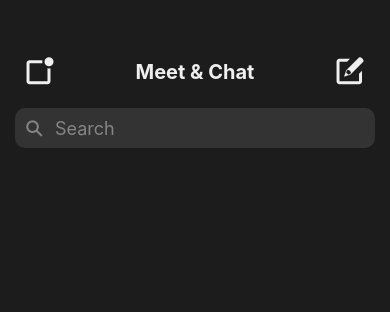
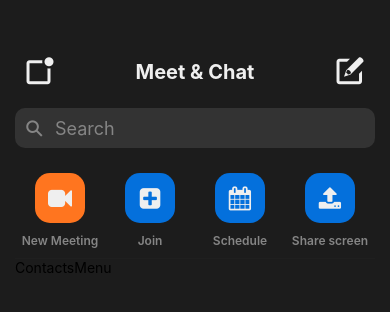
Before and after one commit to software-developer-yamin/Zoom-Clone-with-React-Native, a React Native app: screen / in a window 390 px wide. Shown: the top 312 px of the page. Built offline with nearby package versions, Linux system fonts and the light colour scheme.

Commit message:
Building ContantsMenu component

```diff
--- /dev/null
+++ b/components/ContactsMenu.jsx
@@ -0,0 +1,13 @@
+import { StyleSheet, Text, View } from "react-native";
+
+const ContactsMenu = () => {
+  return (
+    <View>
+      <Text>ContactsMenu</Text>
+    </View>
+  );
+};
+
+export default ContactsMenu;
+
+const styles = StyleSheet.create({});
--- a/components/Header.jsx
+++ b/components/Header.jsx
@@ -1,6 +1,5 @@
 import { Entypo } from "@expo/vector-icons";
 import { StyleSheet, Text, TouchableOpacity, View } from "react-native";
-
 
 const Header = () => {
   return (
--- /dev/null
+++ b/components/MenuButtons.jsx
@@ -0,0 +1,79 @@
+import { FontAwesome } from "@expo/vector-icons";
+import { StyleSheet, Text, TouchableOpacity, View } from "react-native";
+
+const items = [
+  {
+    id: 1,
+    name: "video-camera",
+    title: "New Meeting",
+    customColor: "#ff751f",
+  },
+  {
+    id: 2,
+    name: "plus-square",
+    title: "Join",
+  },
+  {
+    id: 3,
+    name: "calendar",
+    title: "Schedule",
+  },
+  {
+    id: 4,
+    name: "upload",
+    title: "Share screen",
+  },
+];
+
+const MenuButtons = () => {
+  return (
+    <View style={styles.container}>
+      {/* One Menu Button*/}
+      {items.map((item) => (
+        <View style={styles.buttonContainer} key={item.id}>
+          <TouchableOpacity
+            style={{
+              ...styles.button,
+              backgroundColor: item.customColor ? item.customColor : "#0470dc",
+            }}
+          >
+            <FontAwesome name={item.name} size={24} color="#efefef" />
+          </TouchableOpacity>
+          <Text style={styles.menuText}>{item.title}</Text>
+        </View>
+      ))}
+    </View>
+  );
+};
+
+export default MenuButtons;
+
+const styles = StyleSheet.create({
+  container: {
+    marginTop: 25,
+    paddingBottom: 10,
+    borderBottomColor: "#1f1f1f",
+    borderBottomWidth: 1,
+    flexDirection: "row",
+    justifyContent: "space-between",
+    alignItems: "center",
+  },
+  buttonContainer: {
+    alignItems: "center",
+    justifyContent: "center",
+    flex: 1,
+  },
+  button: {
+    height: 50,
+    width: 50,
+    borderRadius: 15,
+    justifyContent: "center",
+    alignItems: "center",
+  },
+  menuText: {
+    color: "#858585",
+    fontSize: 12,
+    paddingTop: 10,
+    fontWeight: "600",
+  },
+});
--- a/screens/Home.jsx
+++ b/screens/Home.jsx
@@ -1,5 +1,7 @@
 import { StyleSheet, View } from "react-native";
+import ContactsMenu from "../components/ContactsMenu";
 import Header from "../components/Header";
+import MenuButtons from "../components/MenuButtons";
 import SearchBar from "../components/SearchBar";
 
 const Home = () => {
@@ -7,6 +9,8 @@
     <View style={styles.container}>
       <Header />
       <SearchBar />
+      <MenuButtons />
+      <ContactsMenu />
     </View>
   );
 };
```
